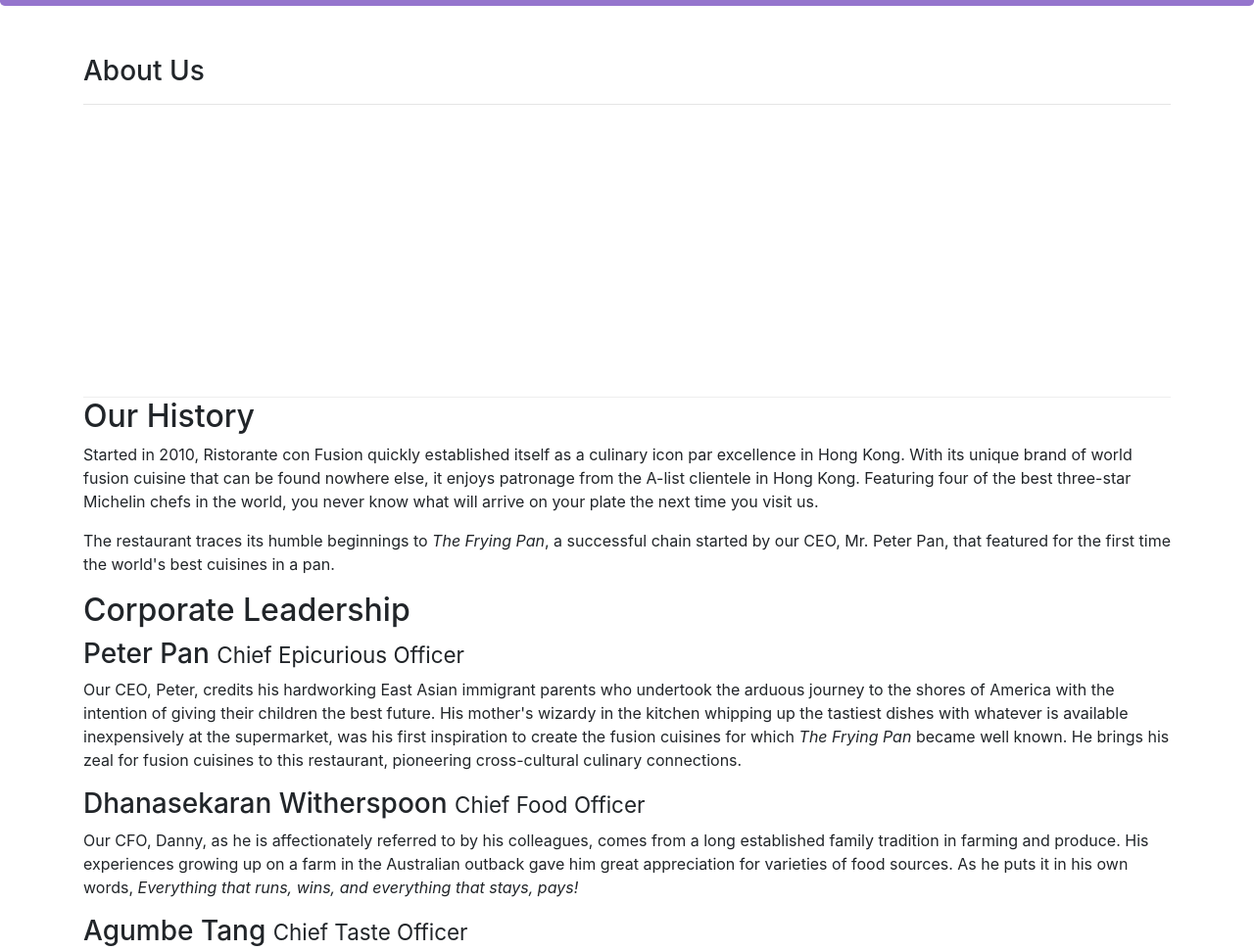
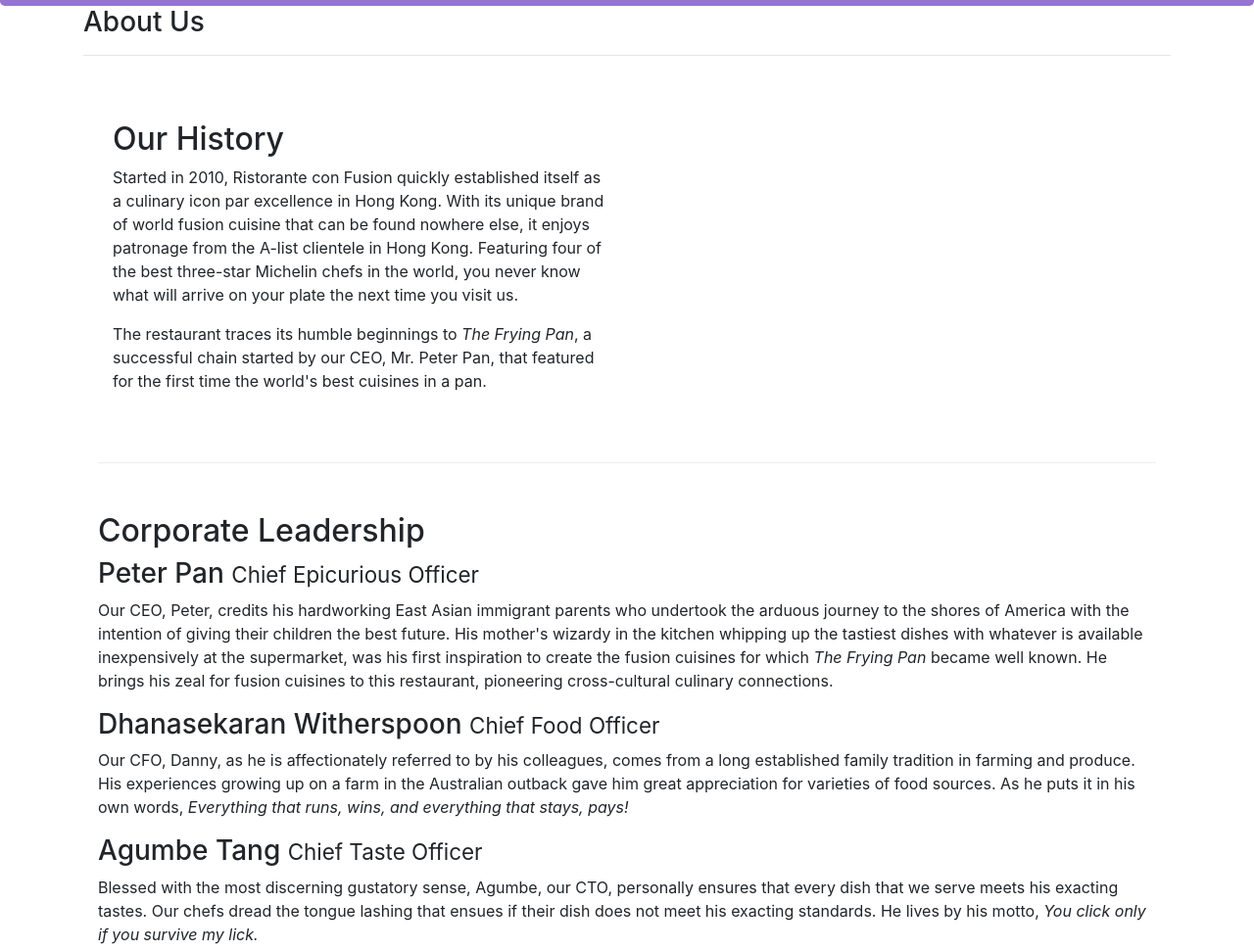
Before and after one commit to stefanodipierro/Front-End-Web-UI-Frameworks-and-Tools-Bootstrap-4-, a website: page aboutus.html in a window 1280 px wide. Shown: the part 278-1249 px from the top of the page at 98% size. Drawn offline with nearby package versions, Linux system fonts and the light colour scheme.

Commit message:
Assignment 1 Task 2

```diff
--- a/CSS/style.css
+++ b/CSS/style.css
@@ -27,3 +27,8 @@
     margin: 0px;
     color: #0f0f0f;
 }
+
+.row-about{
+    margin: 0px;
+    padding-bottom: 20px
+}
--- a/aboutus.html
+++ b/aboutus.html
@@ -25,33 +25,36 @@
                     <h1>Ristorante con Fusion</h1>
                     <p>We take inspiration from the World's best cuisines, and create a unique fusion experience. Our lipsmacking creations will tickle your culinary senses!</p>
                 </div>
-                <div class="col-12 col-sm">
+                <div class="col-12 ">
                 </div>
             </div>
         </div>
     </header>
 
     <div class="container">
-        <div class="row-content">
-            <div class >
+        <div class="row">
+            <div class="col-12 col-sm">
                <h3>About Us</h3>
                <hr>
             </div>
         </div>
 
-        <div>
-            <div>
+        <div class="container">
+            <div class="row row-content">
+            <div class="col-12 col-sm-6">
+
                 <h2>Our History</h2>
                 <p>Started in 2010, Ristorante con Fusion quickly established itself as a culinary icon par excellence in Hong Kong. With its unique brand of world fusion cuisine that can be found nowhere else, it enjoys patronage from the A-list clientele in Hong Kong.  Featuring four of the best three-star Michelin chefs in the world, you never know what will arrive on your plate the next time you visit us.</p>
                 <p>The restaurant traces its humble beginnings to <em>The Frying Pan</em>, a successful chain started by our CEO, Mr. Peter Pan, that featured for the first time the world's best cuisines in a pan.</p>
             </div>
             <div>
             </div>
+            </div>
         </div>
 
 
-        <div>
-            <div>
+        <div class="container">
+            <div class="row-content col-12">
                 <h2>Corporate Leadership</h2>
                 <h3>Peter Pan <small>Chief Epicurious Officer</small></h3>
                 <p>Our CEO, Peter, credits his hardworking East Asian immigrant parents who undertook the arduous journey to the shores of America with the intention of giving their children the best future. His mother's wizardy in the kitchen whipping up the tastiest dishes with whatever is available inexpensively at the supermarket, was his first inspiration to create the fusion cuisines for which <em>The Frying Pan</em> became well known. He brings his zeal for fusion cuisines to this restaurant, pioneering cross-cultural culinary connections.</p>
```
